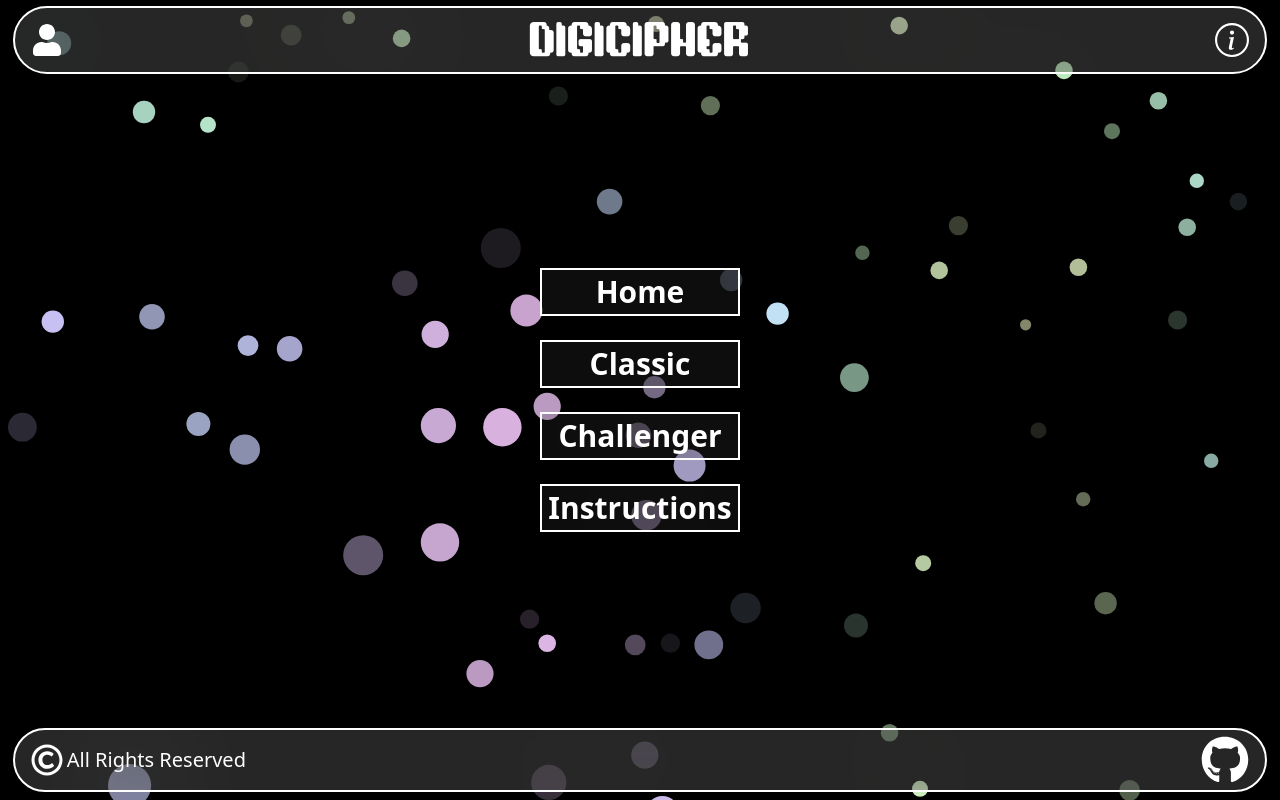
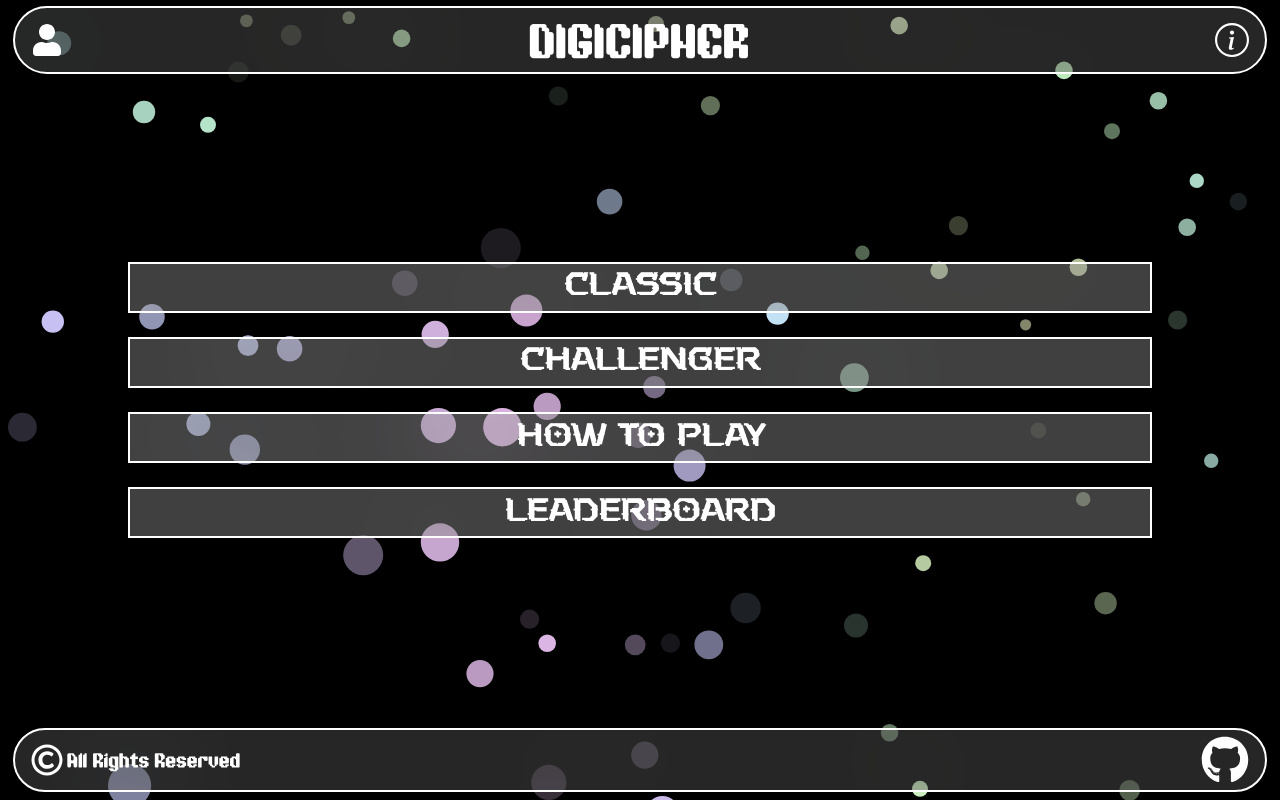
Before and after one commit to PJyoti04/digicipher, a React (Vite) app in the folder frontend/: page / in a window 1280 px wide. Built offline with nearby package versions, Linux system fonts and the light colour scheme.

Commit message:
Updated the fonts

```diff
--- a/frontend/src/Components/Pages/Home.jsx
+++ b/frontend/src/Components/Pages/Home.jsx
@@ -4,10 +4,6 @@ import Footer from "../utils/Footer";
 
 const Home = () => {
   const pages = [
-    {
-      link: "/",
-      name: "Home",
-    },
     {
       link: "classic",
       name: "Classic",
@@ -18,8 +14,13 @@ const Home = () => {
     },
     {
       link: "/rules",
-      name: "Instructions",
+      name: "How To play",
     },
+    {
+      link: "leaderboard",
+      name: "Leaderboard",
+    },
+
   ];
   return (
     <div
@@ -34,7 +35,11 @@ const Home = () => {
         {pages.map((page, index) => (
           <button
             key={index}
-            className="h-[6vh] w-[25vh] bg-white bg-opacity-5 border-2 border-white backdrop-blur-3xl text-white font-bold text-3xl flex items-center justify-center"
+            style={{ fontFamily: "lunar" }}
+            className="h-[8%] py-3 w-[80%] px-2 bg-white
+      bg-opacity-25 border-2 border-white backdrop-blur-3xl
+      text-white font-bold text-3xl flex items-center
+      justify-center uppercase"
           >
             {page.name}
           </button>
--- a/frontend/src/Components/utils/Footer.jsx
+++ b/frontend/src/Components/utils/Footer.jsx
@@ -8,7 +8,7 @@ const Footer = () => {
       <div className="flex justify-between w-[98%] h-[80%] bg-opacity-15 bg-white border-2 border-white backdrop-blur-3xl rounded-full px-4">
         <div className="flex items-center text-white gap-1 text-xl">
           <FaRegCopyright size={"32px"} color="white" />
-          All Rights Reserved
+          <p style={{fontFamily:'pixel'}} className="mt-1">All Rights Reserved</p>
         </div>
         <div className="flex items-center">
           <FaGithub size={"48px"} color="white" />
--- a/frontend/src/Components/utils/Navbar.jsx
+++ b/frontend/src/Components/utils/Navbar.jsx
@@ -11,7 +11,7 @@ const Navbar = () => {
         </div>
 
         <p
-          className="text-5xl text-white flex items-center h-full mt-1"
+          className="text-5xl text-white flex items-center h-full mt-2"
           style={{ fontFamily: "pixel" }}
         >
           DIGICIPHER
--- a/frontend/src/index.css
+++ b/frontend/src/index.css
@@ -32,3 +32,13 @@
   font-family: 'pixel';
   src: url("/public/game-paused-display-font-1728108692-0/Game-Paused-DEMO-BF6699ef512572b.otf") format("opentype");
 }
+
+@font-face {
+  font-family: 'lunar';
+  src: url("/public/lunar-escape-font-1728110221-0/lunarescape-1jxvb.otf") format("opentype");
+}
+
+@font-face {
+  font-family: 'thunder';
+  src: url("/public/thunderile-font-1728110210-0/Thunderile-Regular-BF66e92b2163095.ttf") format("truetype");
+}
```
Also changed, not shown: frontend/public/lunar-escape-font-1728110221-0/Befonts-License.txt (added), frontend/public/lunar-escape-font-1728110221-0/lunarescape-1jxvb.otf (added), frontend/public/lunar-escape-font-1728110221-0/note-3.txt (added), frontend/public/thunderile-font-1728110210-0/Befonts-License.txt (added), frontend/public/thunderile-font-1728110210-0/Thunderile-Regular-BF66e92b2163095.ttf (added).
